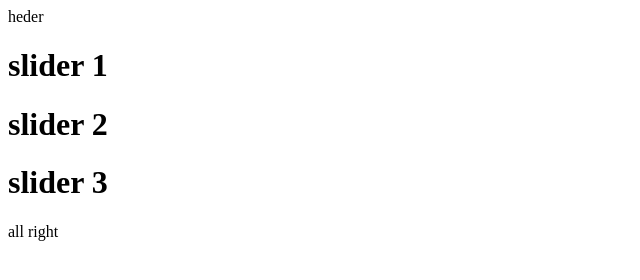
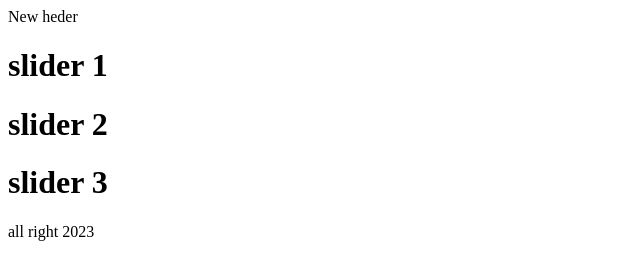
Before and after one commit to reyhan-frontend/git-project-one, a plain HTML site: page index.html in a window 1280 px wide. Shown: the full height of the page, 0-640 px from the left. Drawn offline with Linux system fonts and the light colour scheme.

Commit message:
som change main

```diff
--- a/index.html
+++ b/index.html
@@ -7,7 +7,7 @@
 </head>
 <body>
     <header>
-        heder
+       New heder
     </header>
     <div class="slider">
         <h1>slider 1</h1>
@@ -15,7 +15,7 @@
         <h1>slider 3</h1>
     </div>
     <footer>
-        all right
+        all right 2023
     </footer>
 </body>
 <script src="/script.js"></script>
```
